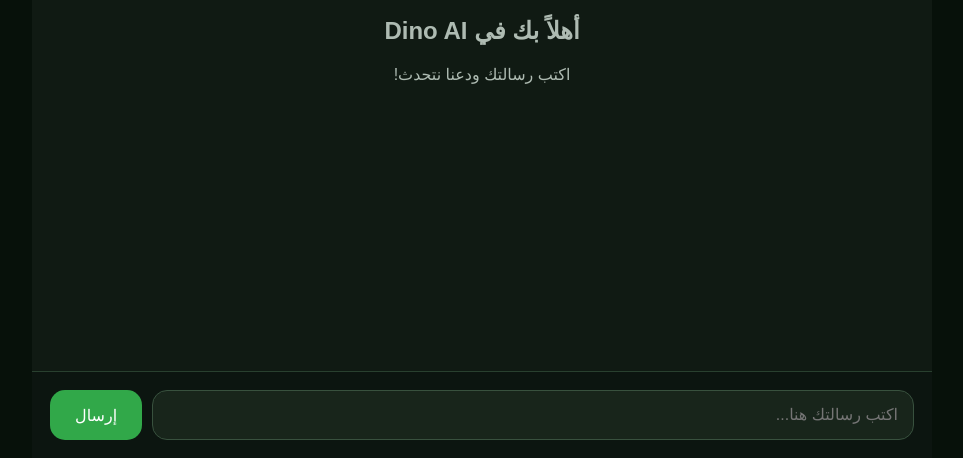
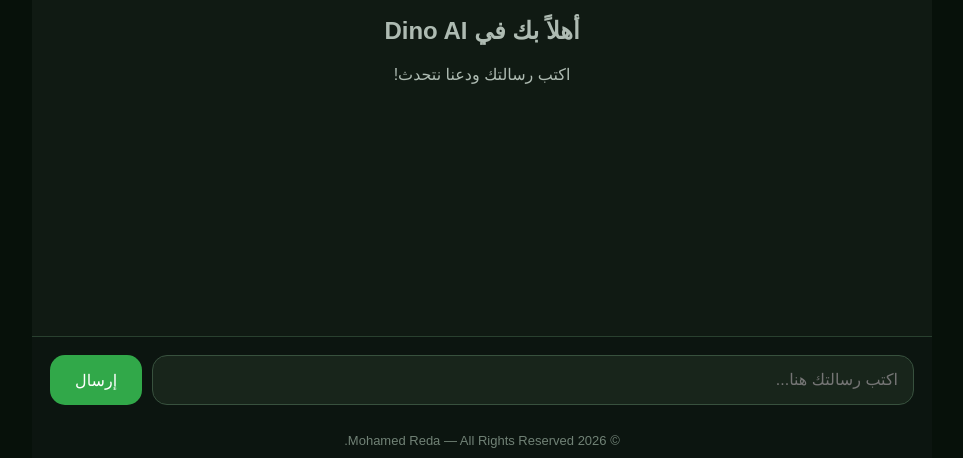
Before and after one commit to hamo0106261/Dino-AI, a website: page index.html in a window 1280 px wide. Shown: the part 342-800 px from the top of the page, without its empty margins (158-1121 px from the left). Drawn offline with Linux system fonts and the light colour scheme.

Commit message:
Update index.html

```diff
--- a/index.html
+++ b/index.html
@@ -119,6 +119,14 @@
       background: #26863a;
     }
 
+    .copyright {
+      text-align: center;
+      padding: 10px;
+      font-size: 13px;
+      color: #718276;
+      background: #0c1510;
+    }
+
     @media (max-width: 600px) {
       .message {
         max-width: 90%;
@@ -164,6 +172,10 @@
 
       <button id="sendButton">إرسال</button>
 
+    </div>
+
+    <div class="copyright">
+      © 2026 Mohamed Reda — All Rights Reserved.
     </div>
 
   </div>
```
